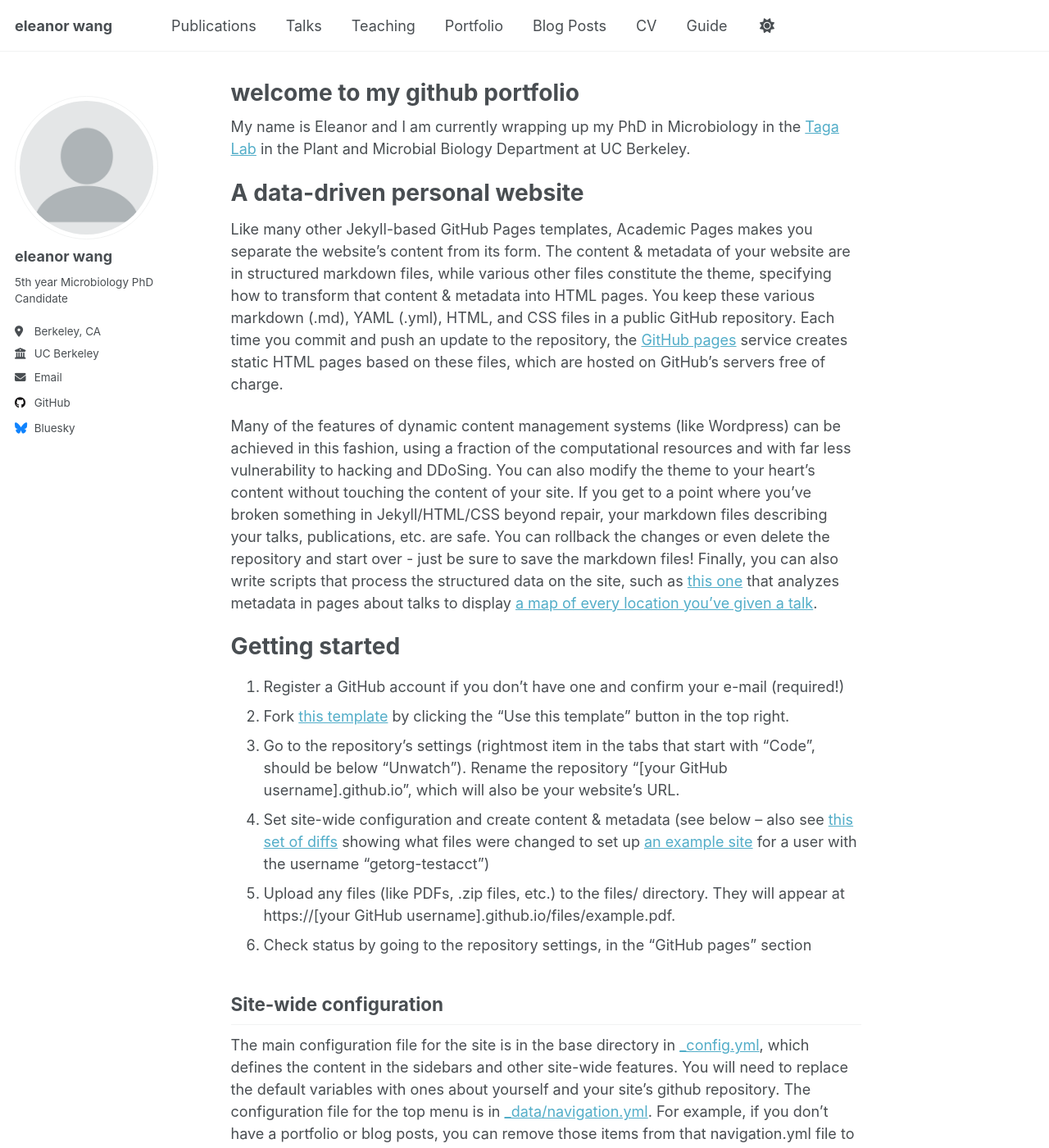
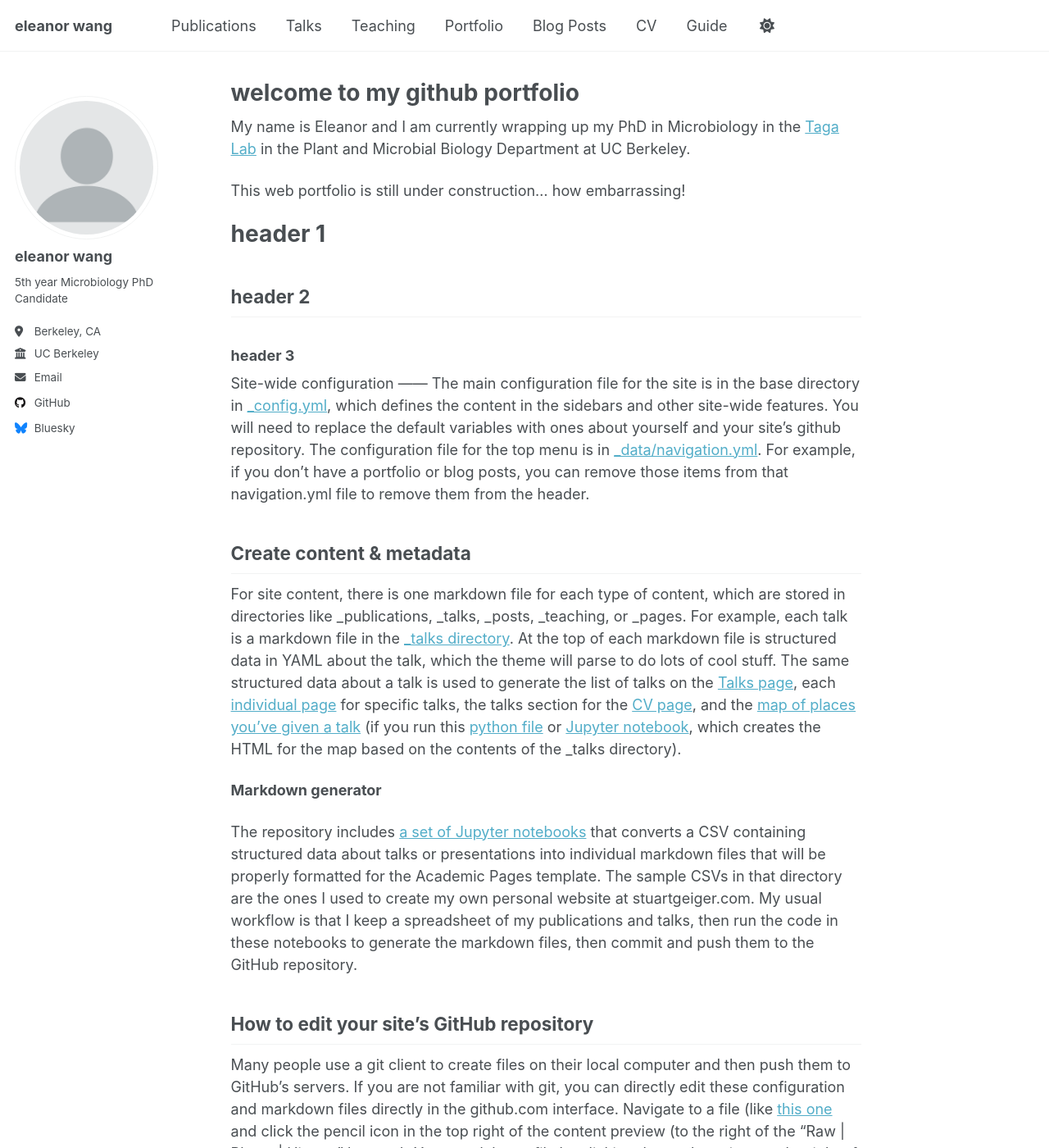
Before and after one commit to eledamame/eledamame.github.io, a Jekyll site: the page built from _pages/about.md, in a window 1280 px wide and 1400 px high. Shown: the whole window at 82% size. Built offline with Jekyll 4.4.1, drawn with Linux system fonts in a browser that asks for light colours.

Commit message:
Update about.md

```diff
--- a/_pages/about.md
+++ b/_pages/about.md
@@ -9,21 +9,12 @@ redirect_from:
 
 My name is Eleanor and I am currently wrapping up my PhD in Microbiology in the [Taga Lab](https://tagalab.berkeley.edu/) in the Plant and Microbial Biology Department at UC Berkeley.
 
-A data-driven personal website
-======
-Like many other Jekyll-based GitHub Pages templates, Academic Pages makes you separate the website's content from its form. The content & metadata of your website are in structured markdown files, while various other files constitute the theme, specifying how to transform that content & metadata into HTML pages. You keep these various markdown (.md), YAML (.yml), HTML, and CSS files in a public GitHub repository. Each time you commit and push an update to the repository, the [GitHub pages](https://pages.github.com/) service creates static HTML pages based on these files, which are hosted on GitHub's servers free of charge.
+This web portfolio is still under construction... how embarrassing!
 
-Many of the features of dynamic content management systems (like Wordpress) can be achieved in this fashion, using a fraction of the computational resources and with far less vulnerability to hacking and DDoSing. You can also modify the theme to your heart's content without touching the content of your site. If you get to a point where you've broken something in Jekyll/HTML/CSS beyond repair, your markdown files describing your talks, publications, etc. are safe. You can rollback the changes or even delete the repository and start over - just be sure to save the markdown files! Finally, you can also write scripts that process the structured data on the site, such as [this one](https://github.com/academicpages/academicpages.github.io/blob/master/talkmap.ipynb) that analyzes metadata in pages about talks to display [a map of every location you've given a talk](https://academicpages.github.io/talkmap.html).
 
-Getting started
-======
-1. Register a GitHub account if you don't have one and confirm your e-mail (required!)
-1. Fork [this template](https://github.com/academicpages/academicpages.github.io) by clicking the "Use this template" button in the top right.
-1. Go to the repository's settings (rightmost item in the tabs that start with "Code", should be below "Unwatch"). Rename the repository "[your GitHub username].github.io", which will also be your website's URL.
-1. Set site-wide configuration and create content & metadata (see below -- also see [this set of diffs](http://archive.is/3TPas) showing what files were changed to set up [an example site](https://getorg-testacct.github.io) for a user with the username "getorg-testacct")
-1. Upload any files (like PDFs, .zip files, etc.) to the files/ directory. They will appear at https://[your GitHub username].github.io/files/example.pdf.
-1. Check status by going to the repository settings, in the "GitHub pages" section
-
+# header 1
+## header 2
+### header 3
 Site-wide configuration
 ------
 The main configuration file for the site is in the base directory in [_config.yml](https://github.com/academicpages/academicpages.github.io/blob/master/_config.yml), which defines the content in the sidebars and other site-wide features. You will need to replace the default variables with ones about yourself and your site's github repository. The configuration file for the top menu is in [_data/navigation.yml](https://github.com/academicpages/academicpages.github.io/blob/master/_data/navigation.yml). For example, if you don't have a portfolio or blog posts, you can remove those items from that navigation.yml file to remove them from the header.
```
